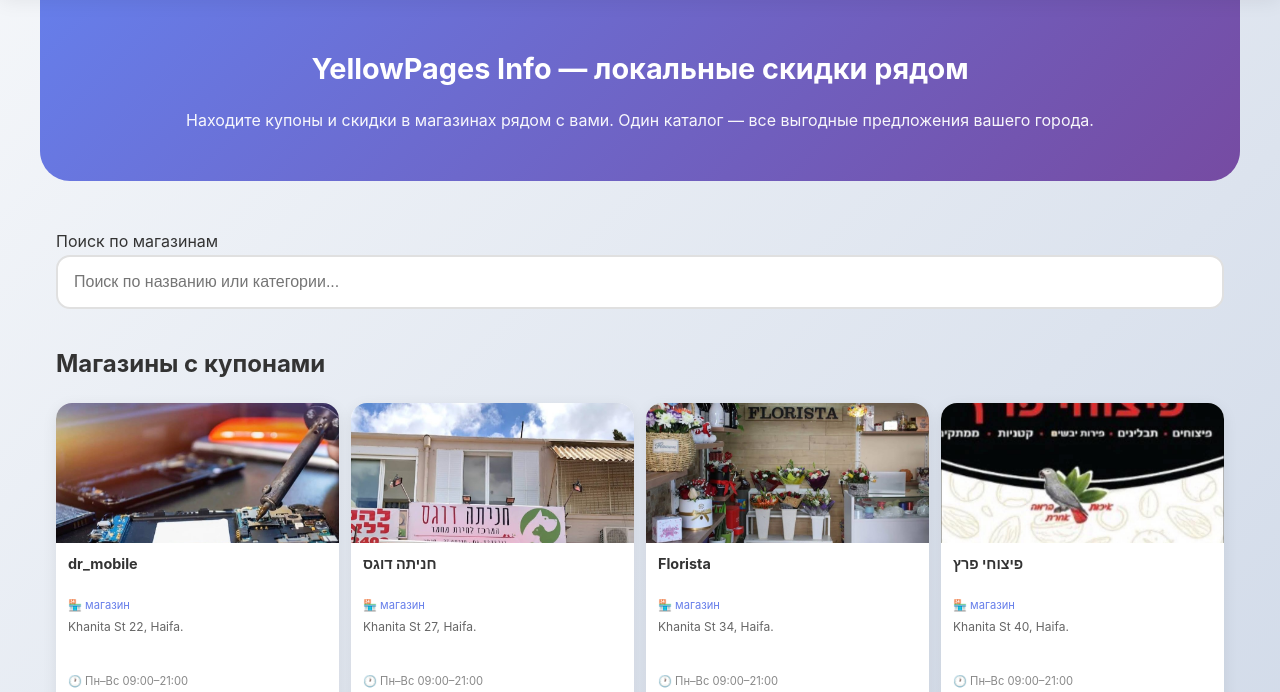
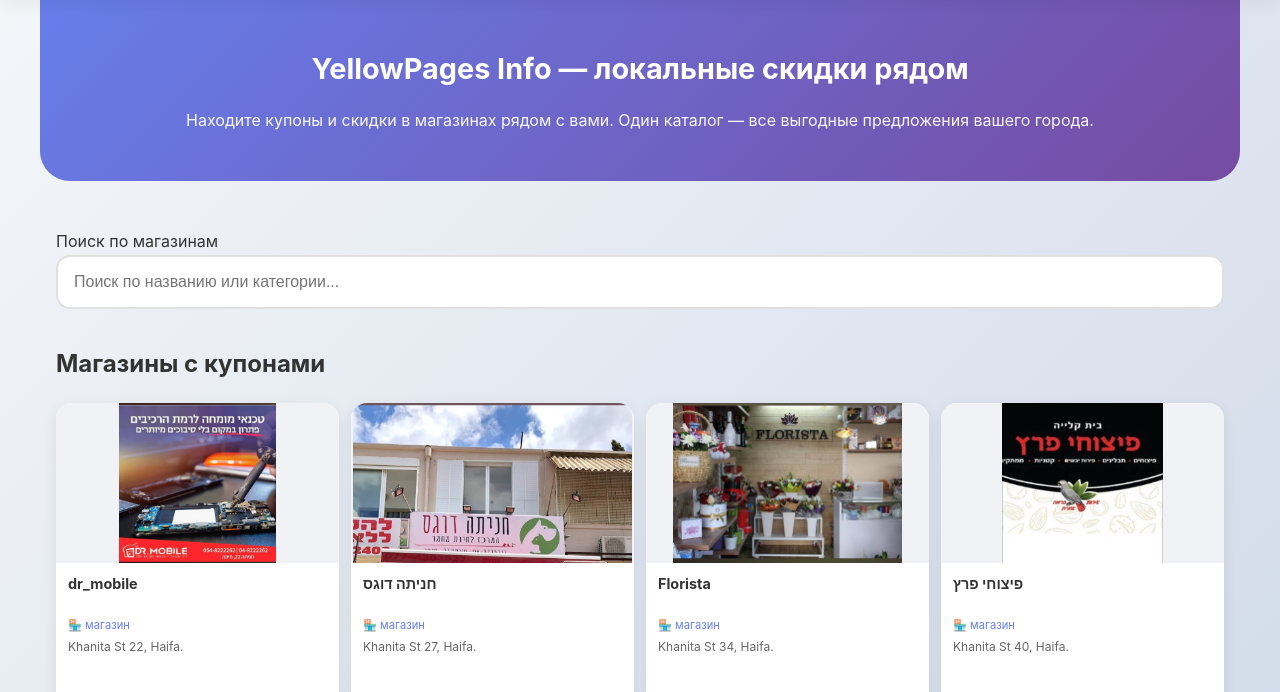
Before and after one commit to slobodin007-commits/yellow_pages, a plain HTML site: page index.html in a window 1280 px wide. Shown: the part 98-790 px from the top of the page. Drawn offline with Linux system fonts and the light colour scheme.

Commit message:
Update styles.css

```diff
--- a/styles.css
+++ b/styles.css
@@ -181,10 +181,13 @@
   flex-direction: column;
 }
 
+/* Картинка целиком в блоке, без обрезки */
 .store-card-image {
   width: 100%;
-  height: 140px;
-  object-fit: cover;
+  height: 160px;
+  object-fit: contain;
+  object-position: center;
+  background: #f0f2f5;
 }
 
 /* ровная высота карточки за счет управления контентом */
```
